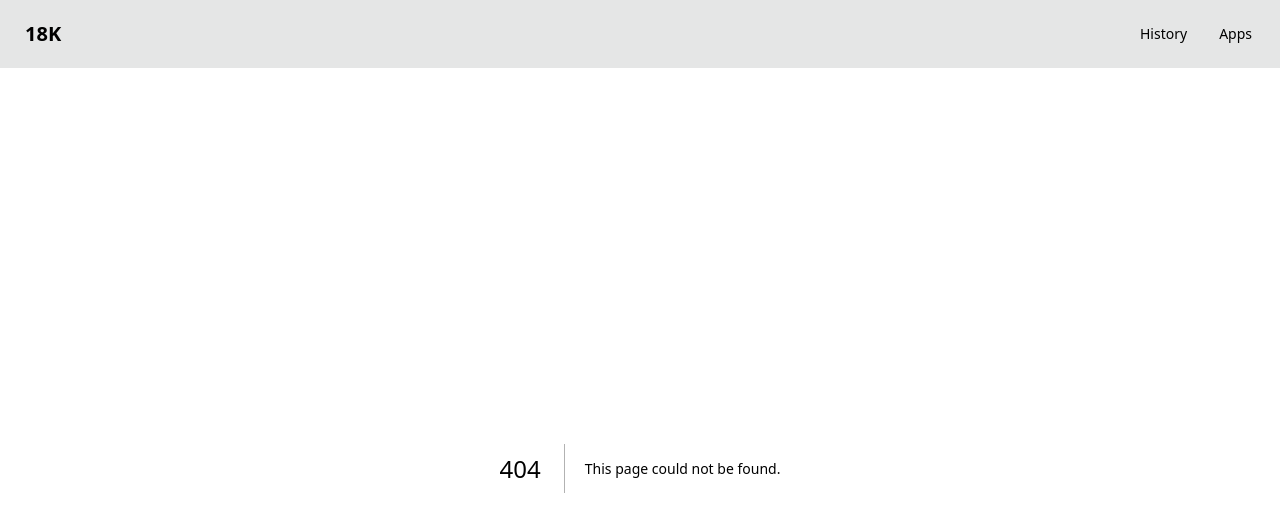
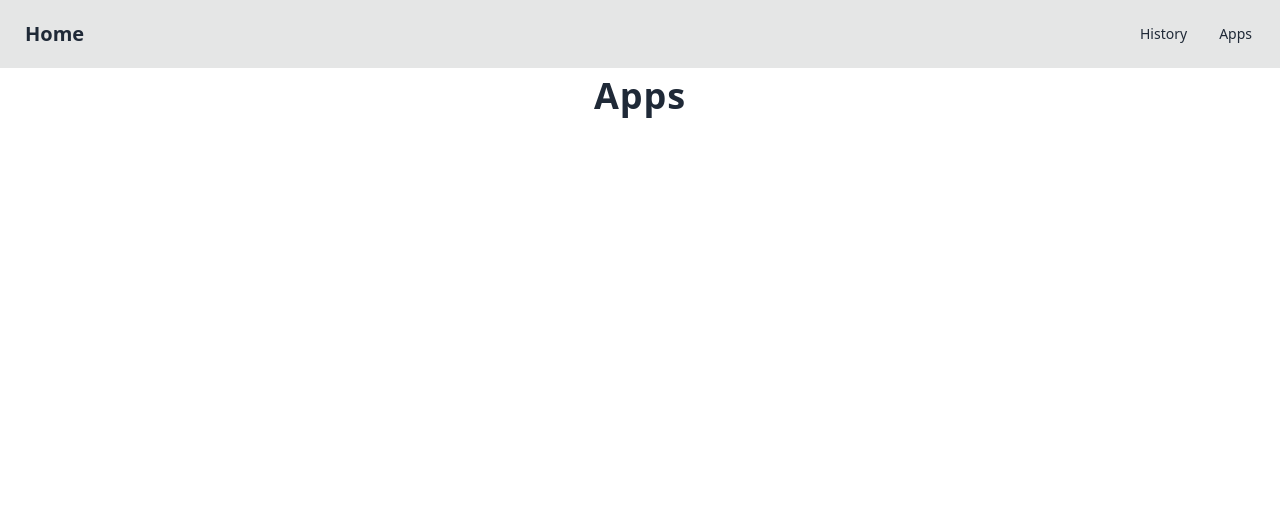
Before and after one commit to 18K-Radio/18k-radio.github.io, a Next.js app: page /apps in a window 1280 px wide. Before the commit this address had no page. Shown: the top 532 px of the page. Built offline with nearby package versions, Linux system fonts and the light colour scheme.

Commit message:
feat : add history page

```diff
--- /dev/null
+++ b/src/app/apps/page.tsx
@@ -0,0 +1,7 @@
+export default function Apps() {
+    return (
+        <div>
+            <h1 className="text-4xl text-center tracking-wide p-2 font-bold">Apps</h1>
+        </div>
+    )
+}
--- a/src/app/components/Navbar.tsx
+++ b/src/app/components/Navbar.tsx
@@ -1,15 +1,25 @@
 'use client'
+import Link from 'next/link'
+import { usePathname } from 'next/navigation'
 const Navbar = () => {
+    const pathname = usePathname()
     return (
         <div className="navbar bg-base-300">
             <div className="flex-1">
-                <a className="btn btn-ghost text-xl font-bold">18K</a>
+                <Link className="btn btn-ghost text-xl font-bold" href="/">
+                    Home
+                </Link>
             </div>
             <div className="flex-none">
                 <ul className="menu menu-horizontal px-1">
-                    <li><a>History</a></li>
                     <li>
-                        <a href="">Apps</a>
+                        <Link href="/history">
+                            History
+                        </Link></li>
+                    <li>
+                        <Link href="/apps">
+                            Apps
+                        </Link>
                     </li>
                 </ul>
             </div>
--- /dev/null
+++ b/src/app/history/page.tsx
@@ -0,0 +1,53 @@
+'use client'
+
+import { fetchData } from '../lib/api';
+import React, { useState, useEffect } from 'react';
+export default function History() {
+    const [data, setData] = useState({});
+    const [loading, setLoading] = useState(true);
+    const [dataLogo, setDataLogo] = useState();
+
+    const getData = async () => {
+        const response = await fetchData();
+        setData(response);
+        setDataLogo(response.images[0].logo);
+        setLoading(false);
+    }
+
+    const handleSwitch = (e: any) => {
+        // SWITCH image.logo
+        console.log(e.target.text);
+        setDataLogo(data.images.filter((image: any) => image.year === e.target.text)[0].logo);
+    }
+
+    useEffect(() => {
+        getData();
+
+    }, [])
+    return (
+        <div className="flex items-center justify-center">
+            <div className='flex flex-col items-center justify-center gap-4 mt-10 sm:mt-2 max-w-screen-md'>
+                <h1 className="text-4xl text-center tracking-wide p-2 font-bold">History</h1>
+                <div className="card shadow-md w-1/6 rounded-full">
+                    <img src={dataLogo} className="w-full rounded-full" />
+                </div>
+                <div>
+                    <div className="carousel w-full">
+                        {data.images?.map((image: any, index: number) => (
+
+                            image.cover && <div key={index} id={`image-${index + 1}`} className="carousel-item w-full">
+                                <img src={image.cover} className="w-full rounded-xl" />
+                            </div>
+                        ))}
+                    </div>
+                    <div className="flex w-full justify-center gap-2 py-2">
+                        {data.images?.map((image: any, index: number) => (
+                            image.cover && <a key={index} href={`#image-${index + 1}`} className="btn btn-xs" onClick={handleSwitch}>{image.year}</a>
+                        ))}
+                    </div>
+                </div>
+
+            </div>
+        </div>
+    )
+}
```
Also changed, not shown: 1 other file (tests, documents, lock files or other folders).
